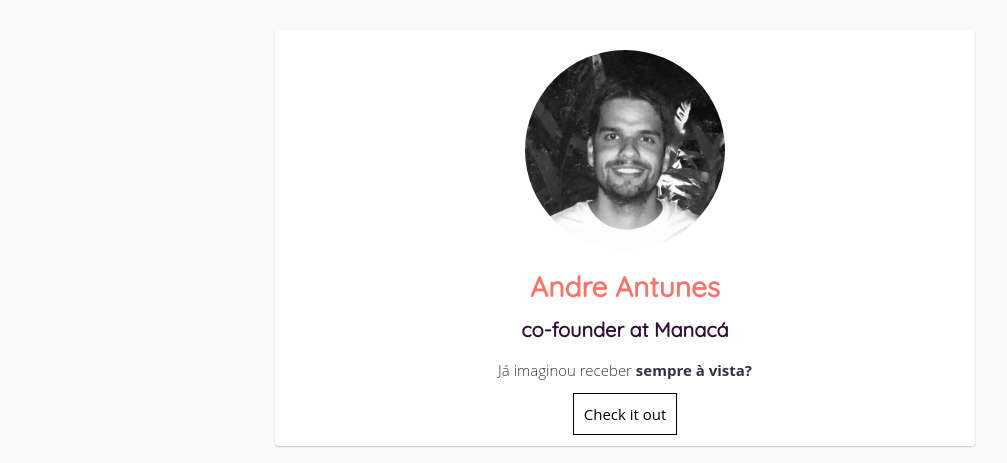
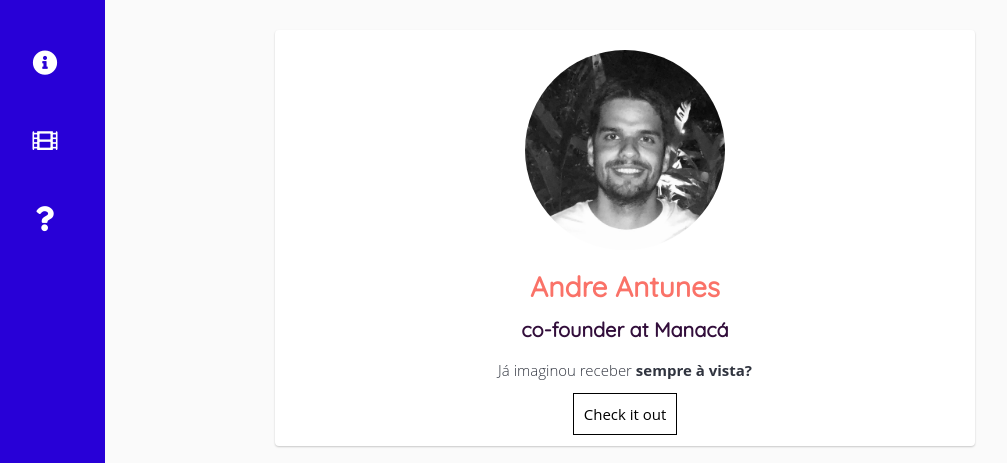
Before and after one commit to andre-antunes/profile, a plain HTML site: page index.html in a window 1280 px wide. Shown: the top 463 px of the page, without its empty margins (15-1022 px from the left). Drawn offline with Linux system fonts and the light colour scheme.

Commit message:
enhanced my profile with a fixed sidebar

```diff
--- a/index.html
+++ b/index.html
@@ -10,8 +10,15 @@
   </head>
 
   <body>
+    <div id="sidebar">
+      <ul>
+        <li><a href="#summary"><i class="fas fa-info-circle"></i></a></li>
+        <li><a href="#movies"><i class="fas fa-film"></i></a></li>
+        <li><a href="#about"><i class="fas fa-question"></i></a></li>
+      </ul>
+    </div>
     <div class="container">
-      <div class= "card text-center">
+      <div class= "card text-center" id="summary">
         <img src="images/profile_pic.jpg" alt="Andre Antunes" id="profile_pic">
         <h1>Andre Antunes</h1>
         <h2 id="role">co-founder at Manacá</h2>
@@ -25,7 +32,7 @@
           <li class="text-center"><a href="https://twitter.com/andre_antunes" class="social"><i class="fab fa-twitter-square"></i> Twitter</a></li>
         </ul>
       </div>
-      <div class="card text-center">
+      <div class="card text-center" id="movies">
         <h2>My Favorite Movies</h2>
         <table>
           <tbody>
@@ -56,7 +63,7 @@
           </tbody>
         </table>
       </div>
-      <div class="card text-center">
+      <div class="card text-center" id="about">
         <h2>About this page</h2>
         <p>This page has been coded during <a href="https://lewagon.com/program" target="_blank">FullStack program @LeWagon</a></p>
       </div>
--- a/style.css
+++ b/style.css
@@ -40,7 +40,7 @@ a{
 }
 
 .social{
-  color: #2800D7;
+  color: silver;
   text-decoration: none;
 }
 
@@ -127,5 +127,35 @@ table{
   color: silver;
   font-size: 13px;
   border: 0px;
+}
 
+#sidebar {
+  background-color: #2800D7;
+  position: fixed;
+  left: 0px;
+  top: 0px;
+  bottom: 0px;
+  width: 120px;
+  text-align: center;
 }
+
+#sidebar ul {
+  list-style: none;
+  padding-left: 0px;
+}
+
+#sidebar li {
+  margin-top:50px;
+  margin-bottom: 50px;
+}
+
+#sidebar a {
+  text-decoration: none;
+  font-size: 25px;
+  color: white;
+}
+#sidebar a:hover {
+color: #320E3B;
+}
+
+/*#2800D7*/
```
